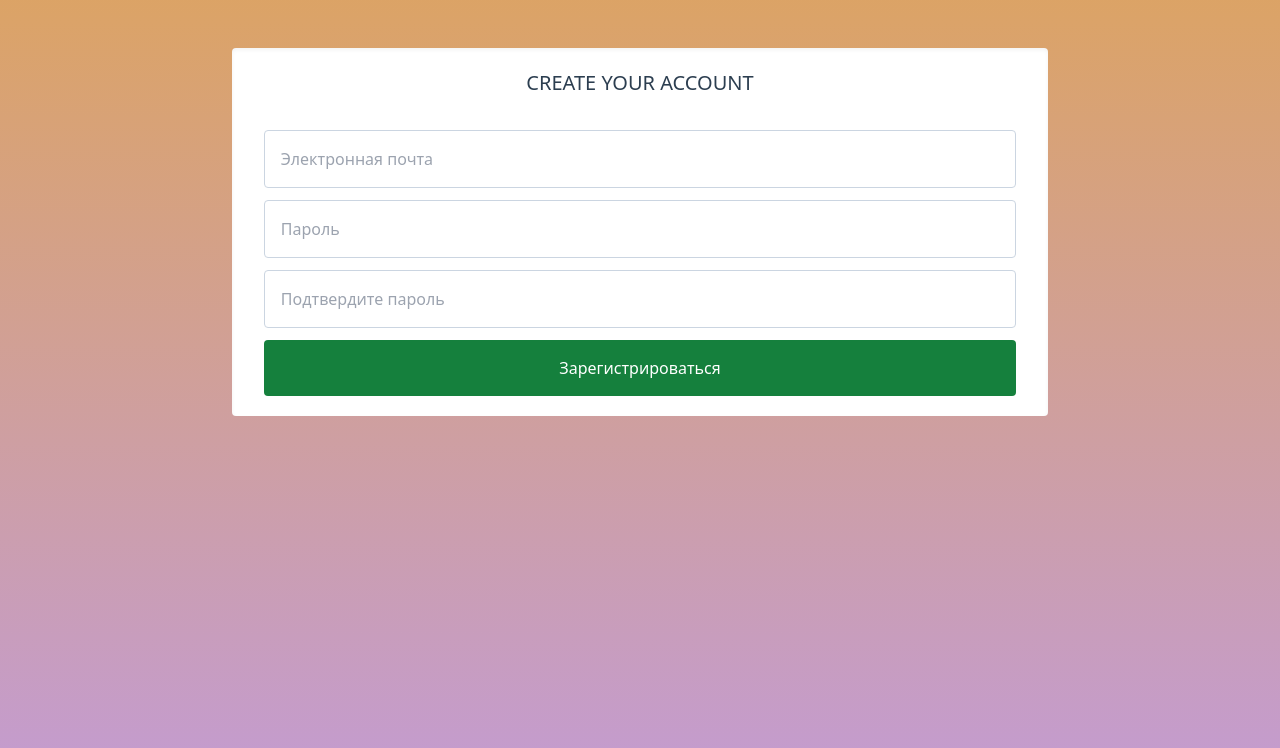
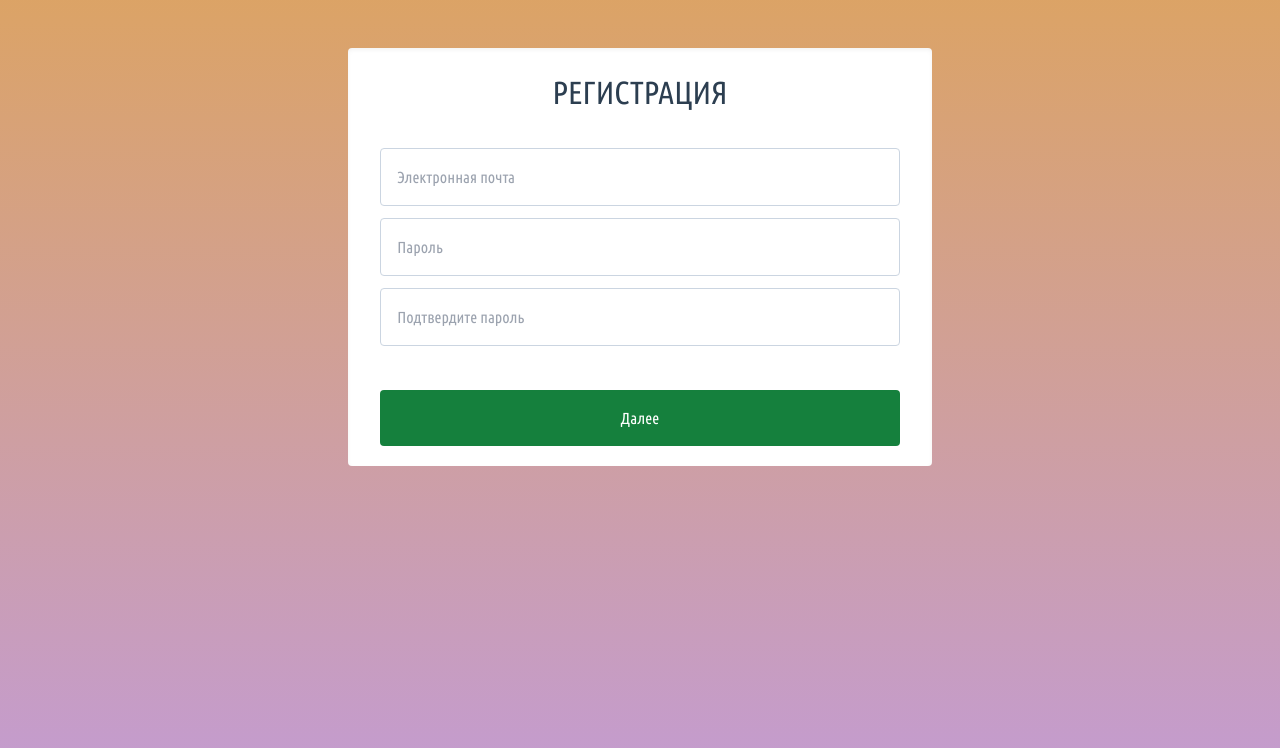
Before and after one commit to aszxqaz/messsenger-tailwind, a React (Vite) app: page / in a window 1280 px wide. Shown: the top 748 px of the page. Built offline with nearby package versions, Linux system fonts and the light colour scheme; no server answers.

Commit message:
fdsfdsfds

```diff
--- a/index.html
+++ b/index.html
@@ -5,6 +5,12 @@
 		<link rel="icon" type="image/svg+xml" href="/src/favicon.svg" />
 		<meta name="viewport" content="width=device-width, initial-scale=1.0" />
 		<title>Vite App</title>
+		<link rel="preconnect" href="https://fonts.googleapis.com" />
+		<link rel="preconnect" href="https://fonts.gstatic.com" crossorigin />
+		<link
+			href="https://fonts.googleapis.com/css2?family=Ubuntu+Condensed&display=swap"
+			rel="stylesheet"
+		/>
 	</head>
 	<body>
 		<div id="root"></div>
--- a/src/pages/Login.jsx
+++ b/src/pages/Login.jsx
@@ -1,9 +1,11 @@
 import tw from 'tailwind-styled-components';
-import styled from 'styled-components'
+import styled from 'styled-components';
 import { createGlobalStyle } from 'styled-components';
 
 const GlobalStyle = createGlobalStyle`
+@import url(https://fonts.googleapis.com/css?family=Ubuntu+Condensed:regular);
     body {
+        font-family: 'Ubuntu Condensed', sans-serif;
         background: linear-gradient(rgba(196, 102, 0, 0.6), rgba(155, 89, 182, 0.6));;
     }
 `;
@@ -20,10 +22,10 @@ const Card = tw.fieldset`
 `;
 
 const Heading = styled.h1`
-	text-transform: uppercase;
-    font-size: 1.25rem;
+    text-transform: uppercase;
+	font-size: 2rem;
 	color: rgb(44, 62, 80);
-    margin-bottom: 2rem;
+	margin-bottom: 2rem;
 `;
 
 const Input = tw.input`
@@ -31,8 +33,8 @@ const Input = tw.input`
 `;
 
 const Button = tw.button`
-    w-full bg-green-700 font-bol text-white rounded border-none outline-none cursor-pointer py-4
-`
+    w-full bg-green-700 font-bol text-white rounded border-none outline-none cursor-pointer py-4 mt-8
+`;
 
 export default function LoginPage() {
 	return (
@@ -41,7 +43,7 @@ export default function LoginPage() {
 			<Wrapper>
 				<Form>
 					<Card>
-						<Heading>Create your account</Heading>
+						<Heading>Регистрация</Heading>
 						<Input
 							autocomplete="off"
 							type="text"
@@ -60,7 +62,7 @@ export default function LoginPage() {
 							name="cpass"
 							placeholder="Подтвердите пароль"
 						/>
-                        <Button>Зарегистрироваться</Button>
+						<Button>Далее</Button>
 					</Card>
 				</Form>
 			</Wrapper>
```
Lines whose indentation alone changed are shown as unchanged.
